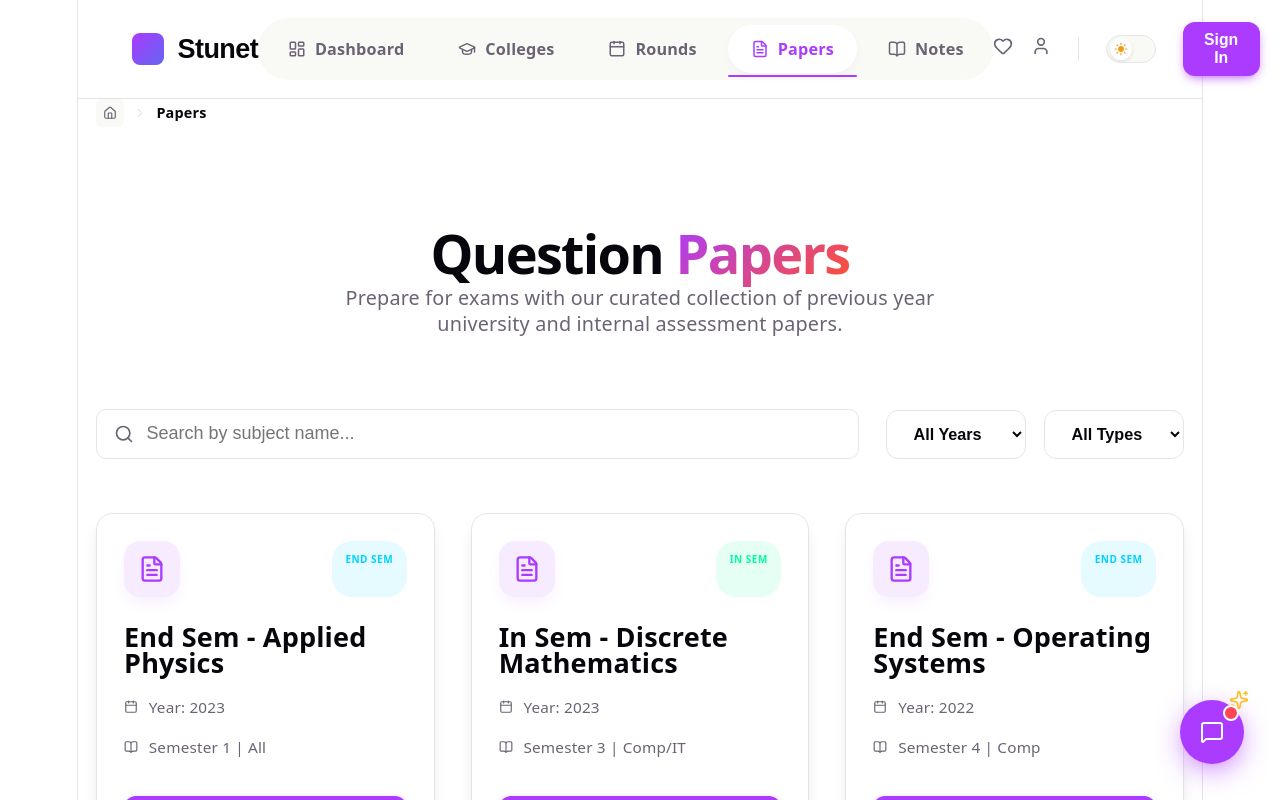
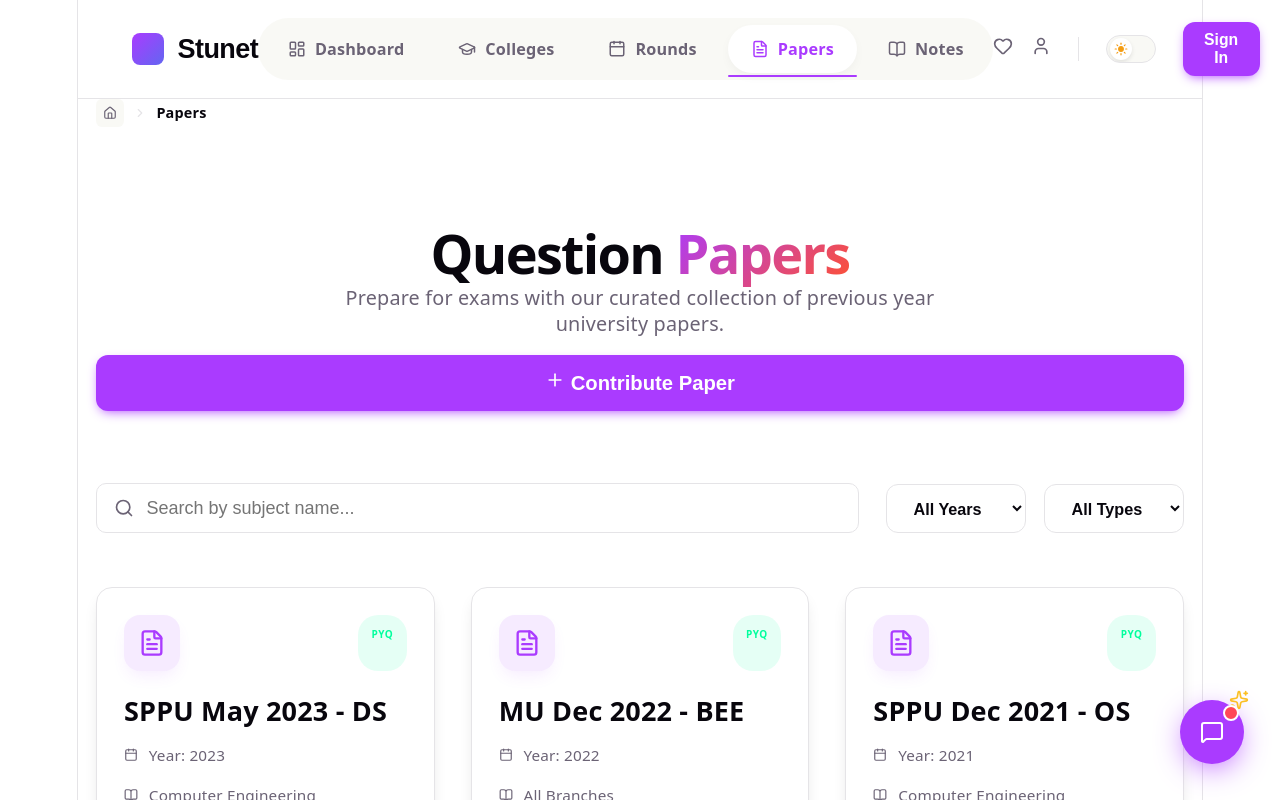
Before and after one commit to yashkohakade18/Stunet, a React (Vite) app: page /papers in a window 1280 px wide. Shown: the top 800 px of the page. Built offline with nearby package versions, Linux system fonts and the light colour scheme.

Commit message:
feat: expand resource repository with 20+ mock items and integrated upload logic

```diff
--- a/src/pages/Notes.jsx
+++ b/src/pages/Notes.jsx
@@ -7,12 +7,7 @@ import UploadModal from '../components/ui/UploadModal';
 import { useNotes } from '../hooks/useNotes';
 import { FileText, Download, ThumbsUp, Search, Plus, Filter, Book, Share2 } from 'lucide-react';
 
-const INITIAL_NOTES = [
-  { id: '1', title: 'Data Structures Quick Ref', branch: 'Computer Engineering', semester: 3, user: 'John Doe', upvotes: 42, size: '1.2 MB' },
-  { id: '2', title: 'Thermodynamics Formulas', branch: 'Mechanical Engineering', semester: 4, user: 'Sarah Smith', upvotes: 28, size: '0.8 MB' },
-  { id: '3', title: 'Network Security Basics', branch: 'Information Technology', semester: 6, user: 'Mike Ross', upvotes: 56, size: '2.5 MB' },
-  { id: '4', title: 'Calculus III Handout', branch: 'All Branches', semester: 2, user: 'Prof. Wilson', upvotes: 120, size: '4.1 MB' },
-];
+import { MOCK_NOTES } from '../utils/mockData';
 
 export default function Notes() {
   const { notes, addNote, upvoteNote } = useNotes();
@@ -20,7 +15,7 @@ export default function Notes() {
   const [activeBranch, setActiveBranch] = useState('All');
   const [isUploadOpen, setIsUploadOpen] = useState(false);
 
-  const displayNotes = notes.length > 0 ? notes : INITIAL_NOTES;
+  const displayNotes = notes.length > 0 ? [...notes, ...MOCK_NOTES] : MOCK_NOTES;
 
   const filteredNotes = displayNotes.filter(note =>
     (activeBranch === 'All' || note.branch === activeBranch) &&
--- a/src/pages/Papers.jsx
+++ b/src/pages/Papers.jsx
@@ -3,38 +3,49 @@ import PageWrapper from '../components/layout/PageWrapper';
 import Card, { CardContent } from '../components/ui/Card';
 import Button from '../components/ui/Button';
 import Input from '../components/ui/Input';
-import { FileText, Download, Calendar, GraduationCap, Search, Filter, BookOpen } from 'lucide-react';
-
-const PAPERS_DATA = [
-  { id: '1', title: 'End Sem - Applied Physics', year: 2023, semester: 1, type: 'End Sem', branch: 'All' },
-  { id: '2', title: 'In Sem - Discrete Mathematics', year: 2023, semester: 3, type: 'In Sem', branch: 'Comp/IT' },
-  { id: '3', title: 'End Sem - Operating Systems', year: 2022, semester: 4, type: 'End Sem', branch: 'Comp' },
-  { id: '4', title: 'Final - Machine Design', year: 2023, semester: 6, type: 'End Sem', branch: 'Mech' },
-  { id: '5', title: 'Unit Test - Structural Analysis', year: 2024, semester: 4, type: 'Unit Test', branch: 'Civil' },
-  { id: '6', title: 'End Sem - Cloud Computing', year: 2022, semester: 7, type: 'End Sem', branch: 'IT' },
-];
+import UploadModal from '../components/ui/UploadModal';
+import { MOCK_PAPERS } from '../utils/mockData';
+import { FileText, Download, Calendar, GraduationCap, Search, Filter, BookOpen, Plus } from 'lucide-react';
 
 export default function Papers() {
   const [filter, setFilter] = useState({ year: 'All', branch: 'All', type: 'All' });
   const [search, setSearch] = useState('');
+  const [isUploadOpen, setIsUploadOpen] = useState(false);
+  const [userPapers, setUserPapers] = useState([]);
 
-  const filteredPapers = PAPERS_DATA.filter(paper => {
-    return (filter.year === 'All' || paper.year.toString() === filter.year) &&
+  const allPapers = [...userPapers, ...MOCK_PAPERS];
+
+  const filteredPapers = allPapers.filter(paper => {
+    return (filter.year === 'All' || paper.year?.toString() === filter.year) &&
            (filter.branch === 'All' || paper.branch === filter.branch) &&
            (filter.type === 'All' || paper.type === filter.type) &&
            (paper.title.toLowerCase().includes(search.toLowerCase()));
   });
 
+  const handleUpload = (data) => {
+    setUserPapers(prev => [{
+      ...data,
+      id: Date.now(),
+      semester: data.year === 'FE' ? 1 : 3, // Mock logic
+      user: 'You'
+    }, ...prev]);
+  };
+
   return (
     <PageWrapper>
       <div className="max-w-6xl mx-auto px-4 py-12">
-        <header className="papers-header">
-          <h1 className="papers-title">
-            Question <span className="highlight">Papers</span>
-          </h1>
-          <p className="papers-subtitle">
-            Prepare for exams with our curated collection of previous year university and internal assessment papers.
-          </p>
+        <header className="papers-header flex flex-col md:flex-row justify-between items-start md:items-center gap-4 mb-12">
+          <div>
+            <h1 className="papers-title">
+              Question <span className="highlight">Papers</span>
+            </h1>
+            <p className="papers-subtitle">
+              Prepare for exams with our curated collection of previous year university papers.
+            </p>
+          </div>
+          <Button variant="primary" className="gap-2" onClick={() => setIsUploadOpen(true)}>
+            <Plus size={20} /> Contribute Paper
+          </Button>
         </header>
 
         {/* Filters */}
@@ -56,6 +67,7 @@ export default function Papers() {
               <option value="2024">2024</option>
               <option value="2023">2023</option>
               <option value="2022">2022</option>
+              <option value="2021">2021</option>
             </select>
             <select
               className="paper-select"
@@ -78,7 +90,7 @@ export default function Papers() {
                     <FileText size={28} />
                   </div>
                   <span className={`paper-type-badge ${paper.type === 'End Sem' ? 'end-sem' : 'other-sem'}`}>
-                    {paper.type}
+                    {paper.type || 'PYQ'}
                   </span>
                 </div>
 
@@ -91,7 +103,7 @@ export default function Papers() {
                   </div>
                   <div className="detail-item">
                     <BookOpen size={14} />
-                    <span>Semester {paper.semester} | {paper.branch}</span>
+                    <span>{paper.department || paper.branch}</span>
                   </div>
                 </div>
 
@@ -107,10 +119,16 @@ export default function Papers() {
           <div className="empty-papers">
             <Search size={48} className="empty-icon" />
             <p>No papers found matching your filters.</p>
-            <Button variant="outline" onClick={() => {setSearch(''); setFilter({year:'All', branch:'All', type:'All'});}}>Clear All</Button>
+            <Button variant="ghost" onClick={() => {setSearch(''); setFilter({year:'All', branch:'All', type:'All'});}}>Clear All</Button>
           </div>
         )}
       </div>
+
+      <UploadModal
+        isOpen={isUploadOpen}
+        onClose={() => setIsUploadOpen(false)}
+        onUpload={handleUpload}
+      />
     </PageWrapper>
   );
 }
--- /dev/null
+++ b/src/utils/mockData.js
@@ -0,0 +1,25 @@
+export const MOCK_NOTES = [
+  { id: '1', title: 'Data Structures Quick Ref', branch: 'Computer Engineering', semester: 3, user: 'John Doe', upvotes: 42, size: '1.2 MB' },
+  { id: '2', title: 'Thermodynamics Formulas', branch: 'Mechanical Engineering', semester: 4, user: 'Sarah Smith', upvotes: 28, size: '0.8 MB' },
+  { id: '3', title: 'Network Security Basics', branch: 'Information Technology', semester: 6, user: 'Mike Ross', upvotes: 56, size: '2.5 MB' },
+  { id: '4', title: 'Calculus III Handout', branch: 'All Branches', semester: 2, user: 'Prof. Wilson', upvotes: 120, size: '4.1 MB' },
+  { id: '5', title: 'Operating Systems - Process Mgmt', branch: 'Computer Engineering', semester: 4, user: 'Alex Chen', upvotes: 35, size: '1.5 MB' },
+  { id: '6', title: 'Strength of Materials Notes', branch: 'Mechanical Engineering', semester: 3, user: 'Robert P.', upvotes: 22, size: '3.2 MB' },
+  { id: '7', title: 'Database Systems SQL Guide', branch: 'Information Technology', semester: 5, user: 'Lisa Wong', upvotes: 89, size: '2.1 MB' },
+  { id: '8', title: 'Digital Logic Design Tips', branch: 'Electronics & TC', semester: 3, user: 'Kevin Hart', upvotes: 14, size: '1.8 MB' },
+  { id: '9', title: 'Civil Eng - Surveying Basics', branch: 'Civil Engineering', semester: 3, user: 'Jane Doe', upvotes: 31, size: '5.0 MB' },
+  { id: '10', title: 'Python for Data Science', branch: 'All Branches', semester: 4, user: 'Guido R.', upvotes: 210, size: '0.9 MB' },
+  { id: '11', title: 'Microprocessors 8085 PDF', branch: 'Computer Engineering', semester: 5, user: 'Tech Guru', upvotes: 67, size: '2.4 MB' },
+  { id: '12', title: 'Theory of Machines Unit 1', branch: 'Mechanical Engineering', semester: 5, user: 'Engr. Sam', upvotes: 45, size: '1.7 MB' },
+];
+
+export const MOCK_PAPERS = [
+  { id: 'p1', title: 'SPPU May 2023 - DS', branch: 'Computer Engineering', year: 2023, user: 'Admin', downloads: 1200, size: '0.5 MB' },
+  { id: 'p2', title: 'MU Dec 2022 - BEE', branch: 'All Branches', year: 2022, user: 'S. Patil', downloads: 850, size: '0.3 MB' },
+  { id: 'p3', title: 'SPPU Dec 2021 - OS', branch: 'Computer Engineering', year: 2021, user: 'Alex C.', downloads: 920, size: '0.6 MB' },
+  { id: 'p4', title: 'SPPU May 2023 - TOM', branch: 'Mechanical Engineering', year: 2023, user: 'R. Kulkarni', downloads: 600, size: '0.4 MB' },
+  { id: 'p5', title: 'MU May 2022 - DBMS', branch: 'Information Technology', year: 2022, user: 'P. Sharma', downloads: 780, size: '0.5 MB' },
+  { id: 'p6', title: 'SPPU Dec 2020 - Maths II', branch: 'All Branches', year: 2020, user: 'Admin', downloads: 2500, size: '0.7 MB' },
+  { id: 'p7', title: 'MU Dec 2021 - SOM', branch: 'Civil Engineering', year: 2021, user: 'V. Rao', downloads: 440, size: '0.6 MB' },
+  { id: 'p8', title: 'SPPU May 2022 - Micro', branch: 'Electronics & TC', year: 2022, user: 'M. Deshmukh', downloads: 310, size: '0.4 MB' },
+];
```
